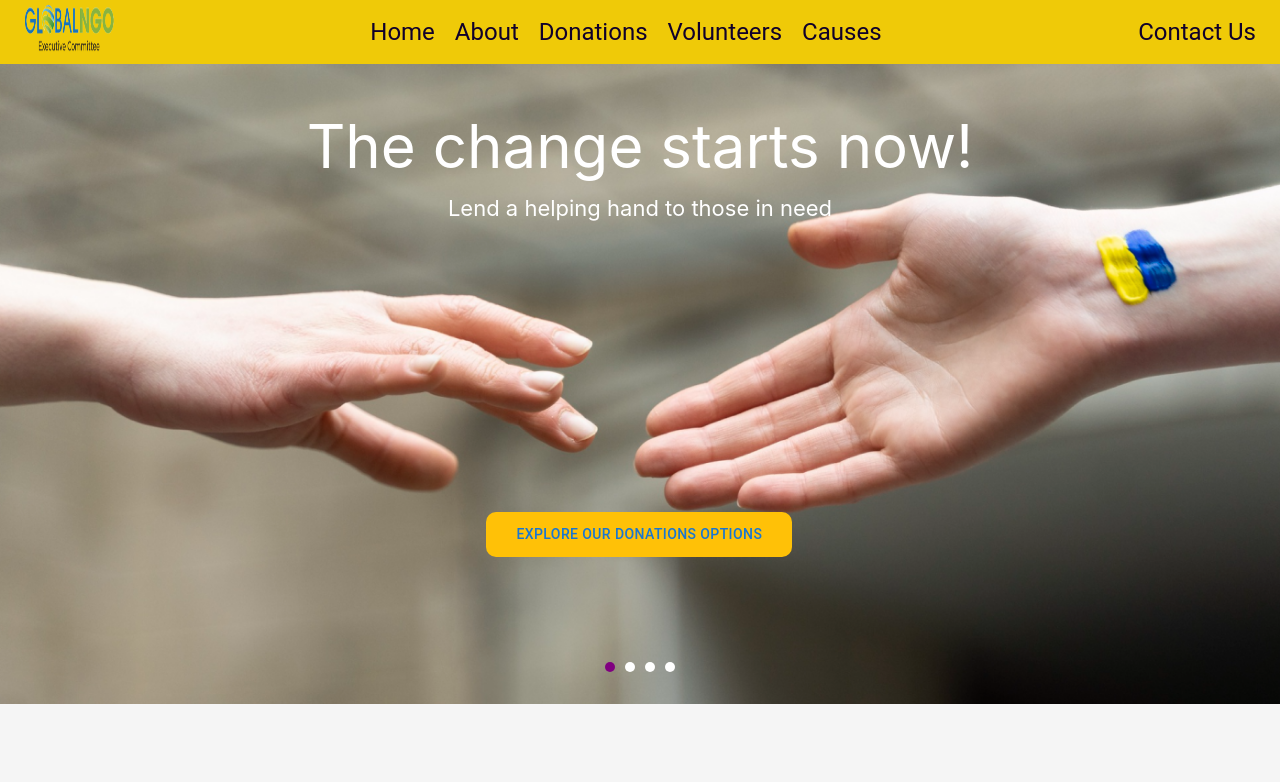
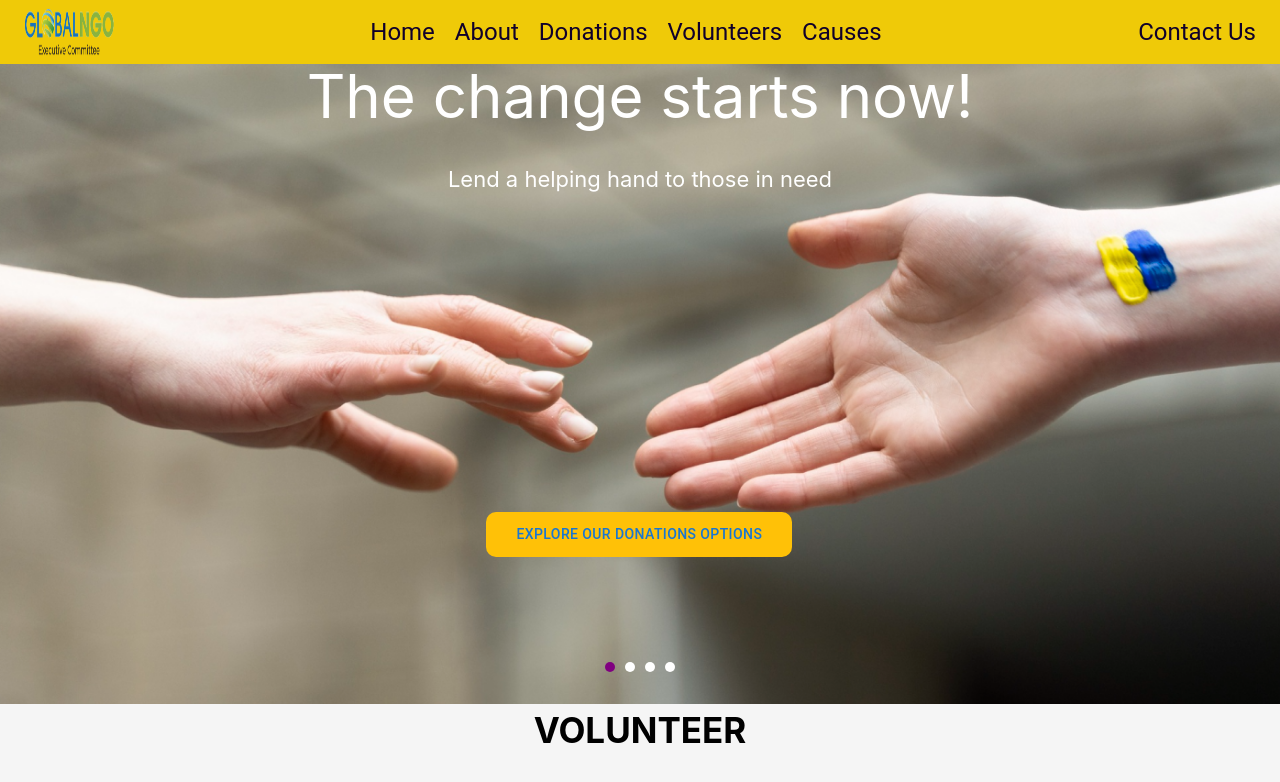
Before and after one commit to Zaibonisha/gnec-web-app, a React (Create React App) app: page /volunteers in a window 1280 px wide. Shown: the top 782 px of the page. Built offline with nearby package versions, Linux system fonts and the light colour scheme; the HTML template or start-up script is replaced by a standard one.

Commit message:
Add tailwindCSS

```diff
--- a/package.json
+++ b/package.json
@@ -38,5 +38,8 @@
       "last 1 firefox version",
       "last 1 safari version"
     ]
+  },
+  "devDependencies": {
+    "tailwindcss": "^3.3.3"
   }
 }
--- a/src/App.css
+++ b/src/App.css
@@ -1,3 +1,11 @@
+@tailwind base;
+@tailwind components;
+@tailwind utilities;
+
+body {
+  background-color:#f5f5f5; /* replace with the color of your choice - I replaced color #e8dab2 with the figma color #f5f5f5  */
+}
+
 .container{
   display: flex;
   margin-top: 0;
@@ -9,8 +17,3 @@
   text-decoration: none;
   color: inherit;
 }
-
-body {
-  background-color:#f5f5f5; /* replace with the color of your choice - I replaced color #e8dab2 with the figma color #f5f5f5  */
-
-}
--- /dev/null
+++ b/src/components/common/PageTitle.jsx
@@ -0,0 +1,11 @@
+import React from "react";
+
+const PageTitle = ({ title, className }) => {
+  return (
+    <div className={className}>
+      <header>{title}</header>
+    </div>
+  );
+};
+
+export default PageTitle;
--- a/src/components/volunteer/index.jsx
+++ b/src/components/volunteer/index.jsx
@@ -1,10 +1,12 @@
 import React from 'react'
 import HeaderCarousal from '../common/HeaderCarousal'
+import PageTitle from '../common/PageTitle'
 
 const Volunteer = () => {
   return (
     <>
     <HeaderCarousal />
+    <PageTitle title="VOLUNTEER" className="font-bold text-[35px] text-center" />
     </>
   )
 }
--- /dev/null
+++ b/tailwind.config.js
@@ -0,0 +1,10 @@
+/** @type {import('tailwindcss').Config} */
+module.exports = {
+  content: [
+    "./src/**/*.{js,jsx,ts,tsx}",
+  ],
+  theme: {
+    extend: {},
+  },
+  plugins: [],
+}
```
